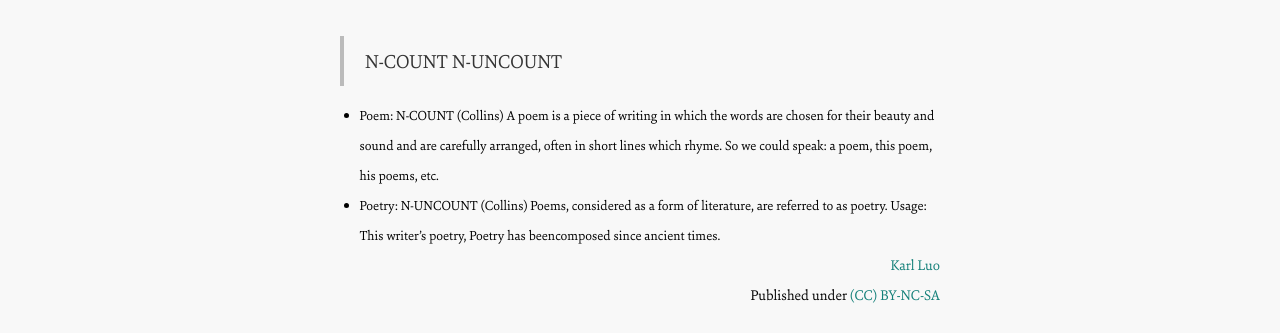
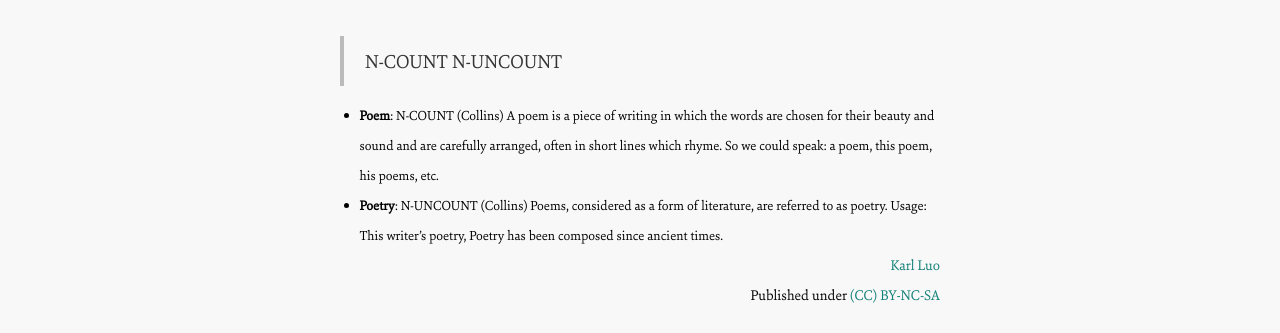
Before and after one commit to luolinjia/en, a Jekyll site: the page built from _posts/2015-01-12-poem-and-poetry.md, in a window 1280 px wide. Shown: the part 491-824 px from the top of the page. Built offline with Jekyll 4.4.1, drawn with Linux system fonts in a browser that asks for light colours; Markdown is read by kramdown in place of the engine named in the settings; comment, search, counter and statistics services are not loaded.

Commit message:
Update 2015-01-12-poem-and-poetry.md

```diff
--- a/_posts/2015-01-12-poem-and-poetry.md
+++ b/_posts/2015-01-12-poem-and-poetry.md
@@ -11,5 +11,5 @@ tags:
 
 > N-COUNT N-UNCOUNT
 
-- Poem: N-COUNT (Collins) A poem is a piece of writing in which the words are chosen for their beauty and sound and are carefully arranged, often in short lines which rhyme. So we could speak: a poem, this poem, his poems, etc.
-- Poetry: N-UNCOUNT (Collins) Poems, considered as a form of literature, are referred to as poetry. Usage: This writer's poetry, Poetry has beencomposed since ancient times.
+- **Poem**: N-COUNT (Collins) A poem is a piece of writing in which the words are chosen for their beauty and sound and are carefully arranged, often in short lines which rhyme. So we could speak: a poem, this poem, his poems, etc.
+- **Poetry**: N-UNCOUNT (Collins) Poems, considered as a form of literature, are referred to as poetry. Usage: This writer's poetry, Poetry has been composed since ancient times.
```
